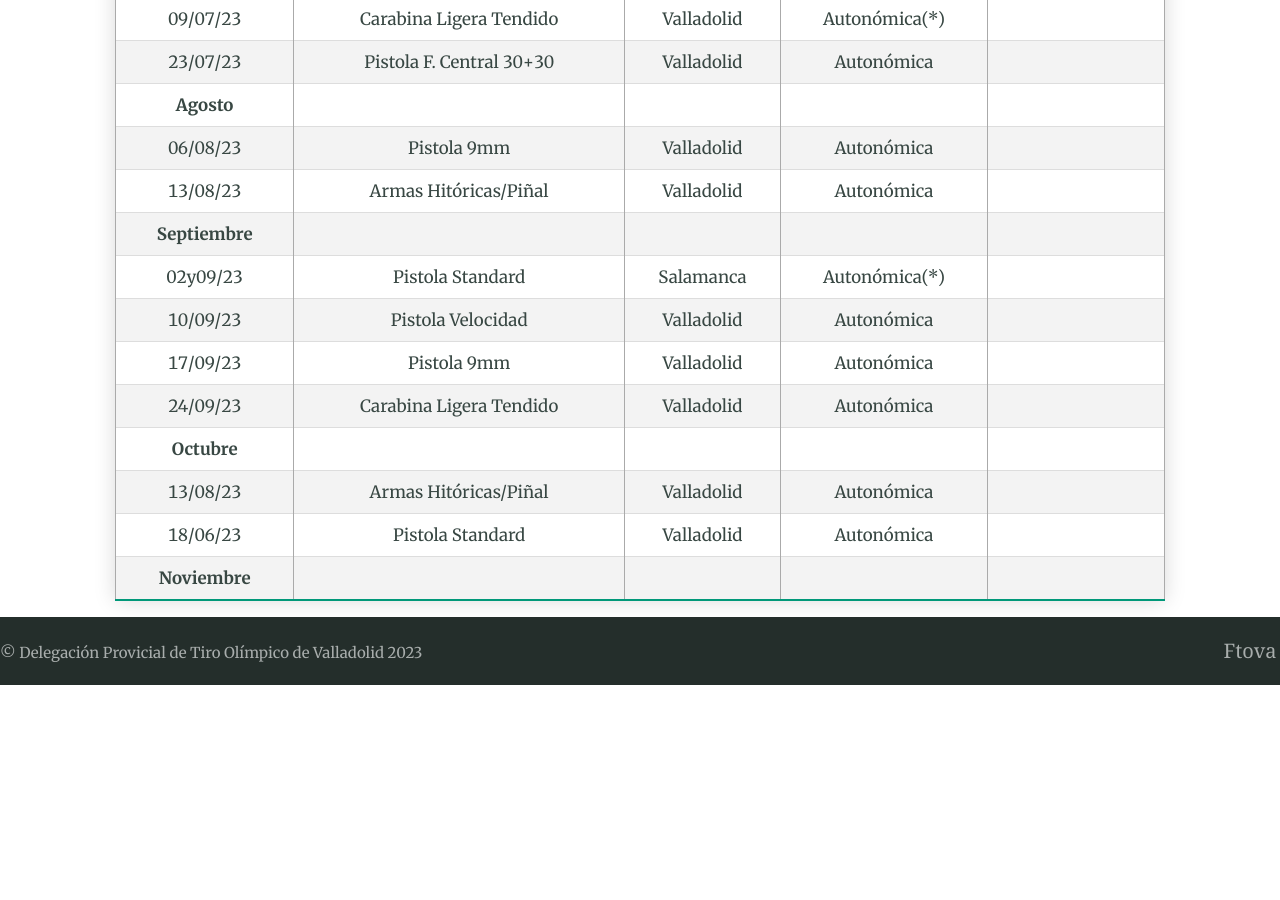
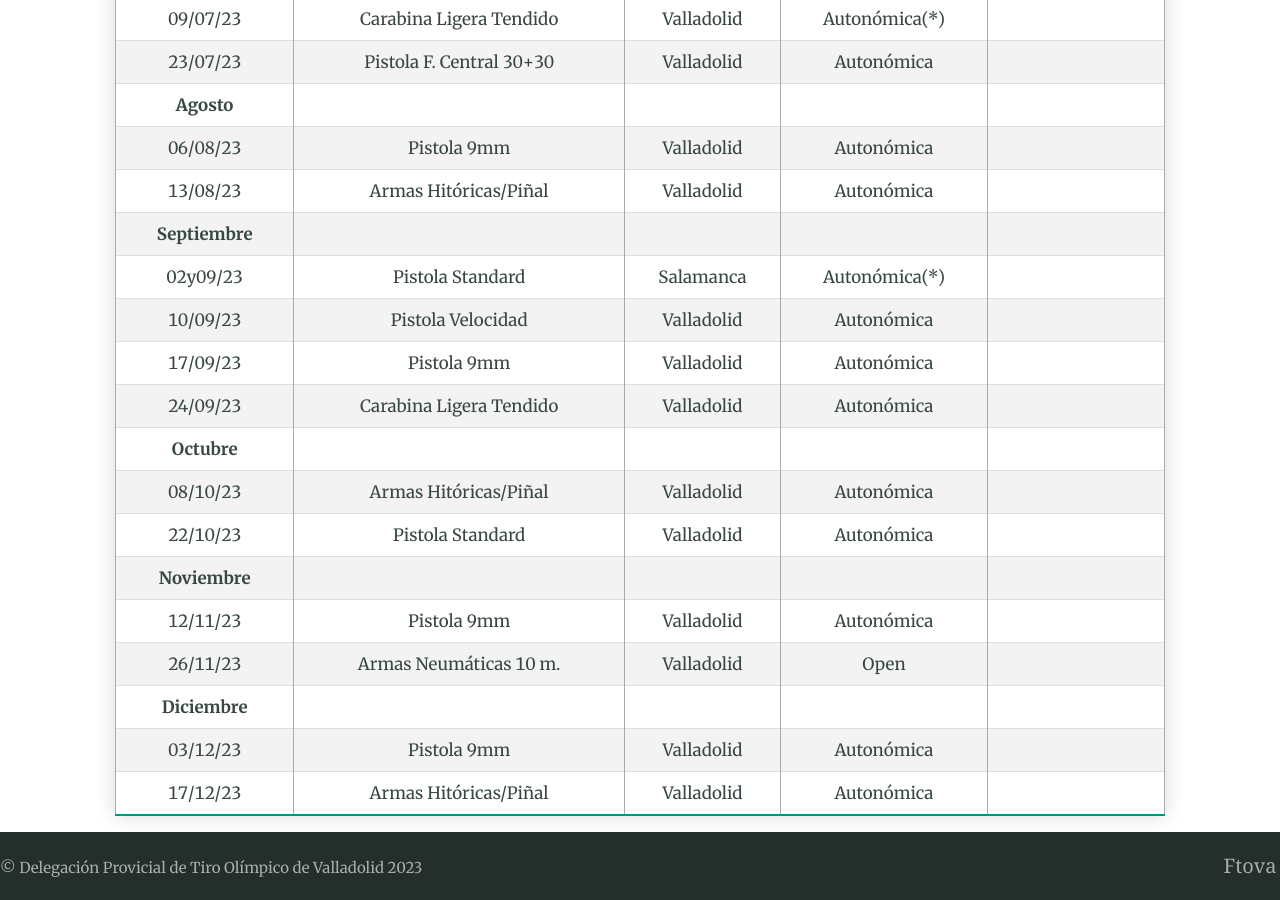
Before and after one commit to ftova/resultados, a Jekyll site: the page built from index.md, in a window 1280 px wide and 900 px high, scrolled down 1535 px. Built offline with Jekyll 4.4.1, drawn with Linux system fonts in a browser that asks for light colours; before the commit the page ends 2220 px from its top, so only the background shows below that.

Commit message:
Update index.md

```diff
--- a/index.md
+++ b/index.md
@@ -43,6 +43,11 @@ A continuación se muestran los resultados de 2023:
 | 17/09/23       | Pistola 9mm              | Valladolid | Autonómica    |                                                                                              |
 | 24/09/23       | Carabina Ligera Tendido  | Valladolid | Autonómica    |                                                                                              |
 | **Octubre**    |                          |            |               |                                                                                              |
-| 13/08/23       | Armas Hitóricas/Piñal    | Valladolid | Autonómica    |                                                                                              |
-| 18/06/23       | Pistola Standard         | Valladolid | Autonómica    |                                                                                              |
+| 08/10/23       | Armas Hitóricas/Piñal    | Valladolid | Autonómica    |                                                                                              |
+| 22/10/23       | Pistola Standard         | Valladolid | Autonómica    |                                                                                              |
 | **Noviembre**  |                          |            |               |                                                                                              |
+| 12/11/23       | Pistola 9mm              | Valladolid | Autonómica    |                                                                                              |
+| 26/11/23       | Armas Neumáticas 10 m.   | Valladolid | Open          |
+| **Diciembre**  |                          |            |               |                                                                                              |
+| 03/12/23       | Pistola 9mm              | Valladolid | Autonómica    |                                                                                              |
+| 17/12/23       | Armas Hitóricas/Piñal    | Valladolid | Autonómica    |                                                                                              |
```
